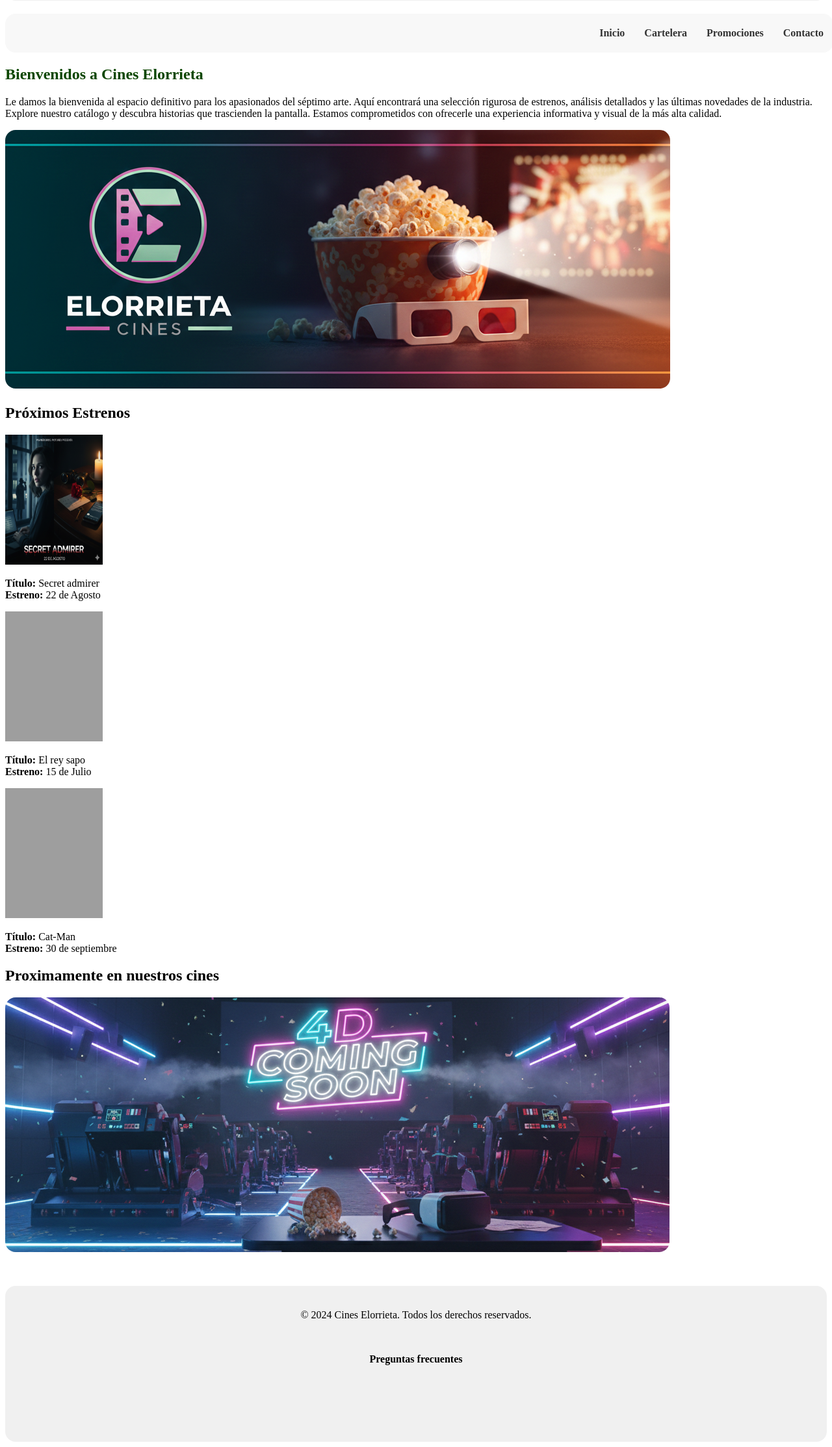
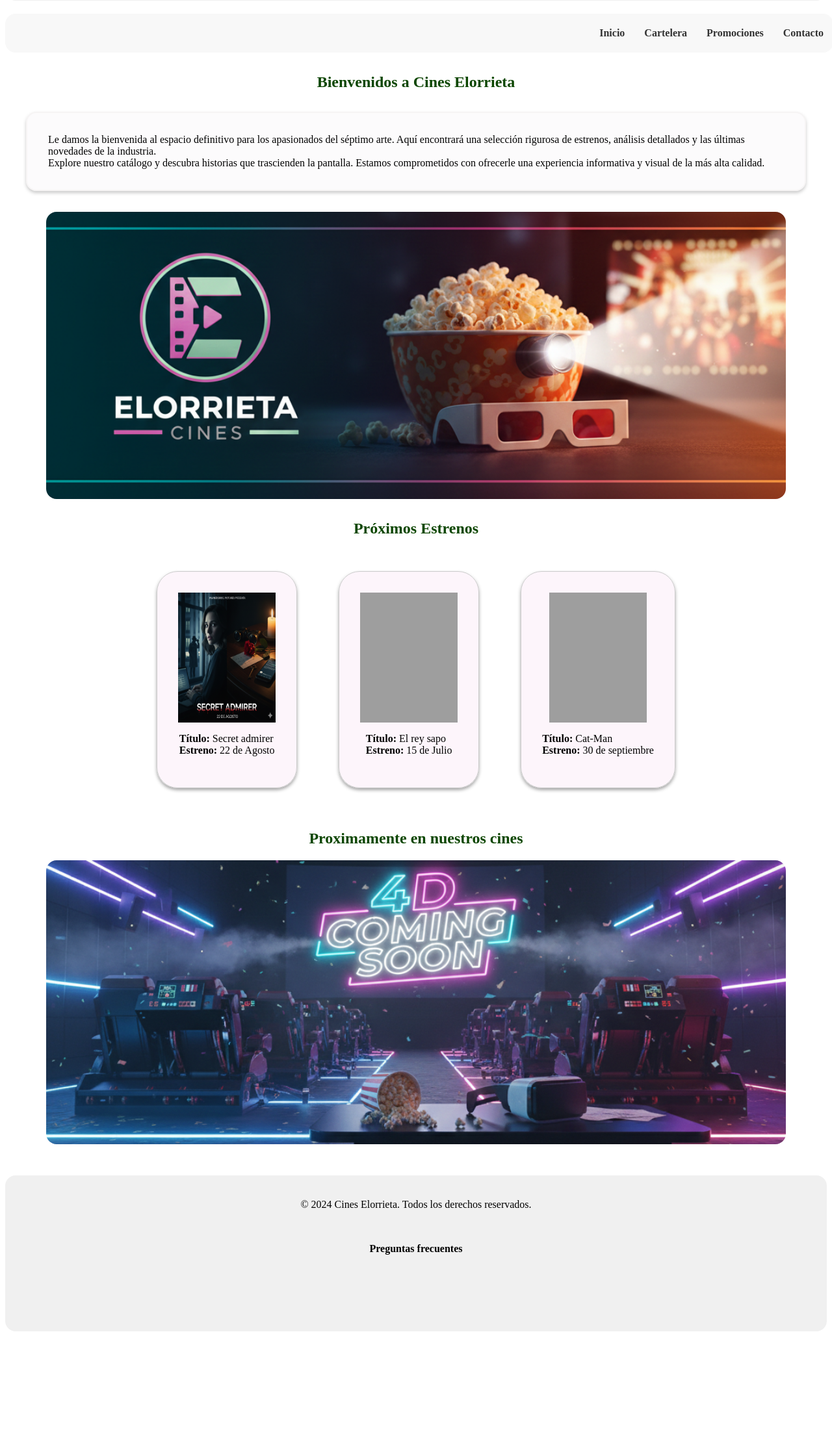
Before and after one commit to NoahGlezRguez/reto2_Grupo02, a PHP site: page /index.html in a window 1280 px wide. Shown: the part 268-2495 px from the top of the page at 65% size. After the commit the page ends 2317 px from the top, so only its background shows below. Run offline with PHP 8.4, Linux system fonts and the light colour scheme; grey boxes are pictures that could not be loaded.

Commit message:
delete LM
borrado de contenido basura

```diff
--- a/04_LenguajeDeMarcas/00_EN_PROCESO/reto2PaginaWeb/css/css.css
+++ b/04_LenguajeDeMarcas/00_EN_PROCESO/reto2PaginaWeb/css/css.css
@@ -158,12 +158,11 @@ header{
     margin: 20px 0;
 }
 
-<<<<<<< Updated upstream:04_LenguajeDeMarcas/00_EN_PROCESO/reto2PaginaWeb/css/css.css
-.peliculas{
-=======
+
+
 .peliculas, .peliestrenos{
 
->>>>>>> Stashed changes:04_LenguajeDeMarcas/00_EN_PROCESO/web/css/css.css
+
     display: flex;
     flex-direction: column;
     align-items: center;
@@ -187,8 +186,7 @@ header{
 .img img {
     width: 100%;
     max-width: 80rem;
-<<<<<<< Updated upstream:04_LenguajeDeMarcas/00_EN_PROCESO/reto2PaginaWeb/css/css.css
-=======
+
 }
 .peliculas:hover{
 
@@ -231,5 +229,5 @@ header{
 .img img{
 
     max-width: 90%;
->>>>>>> Stashed changes:04_LenguajeDeMarcas/00_EN_PROCESO/web/css/css.css
+
 }
```
